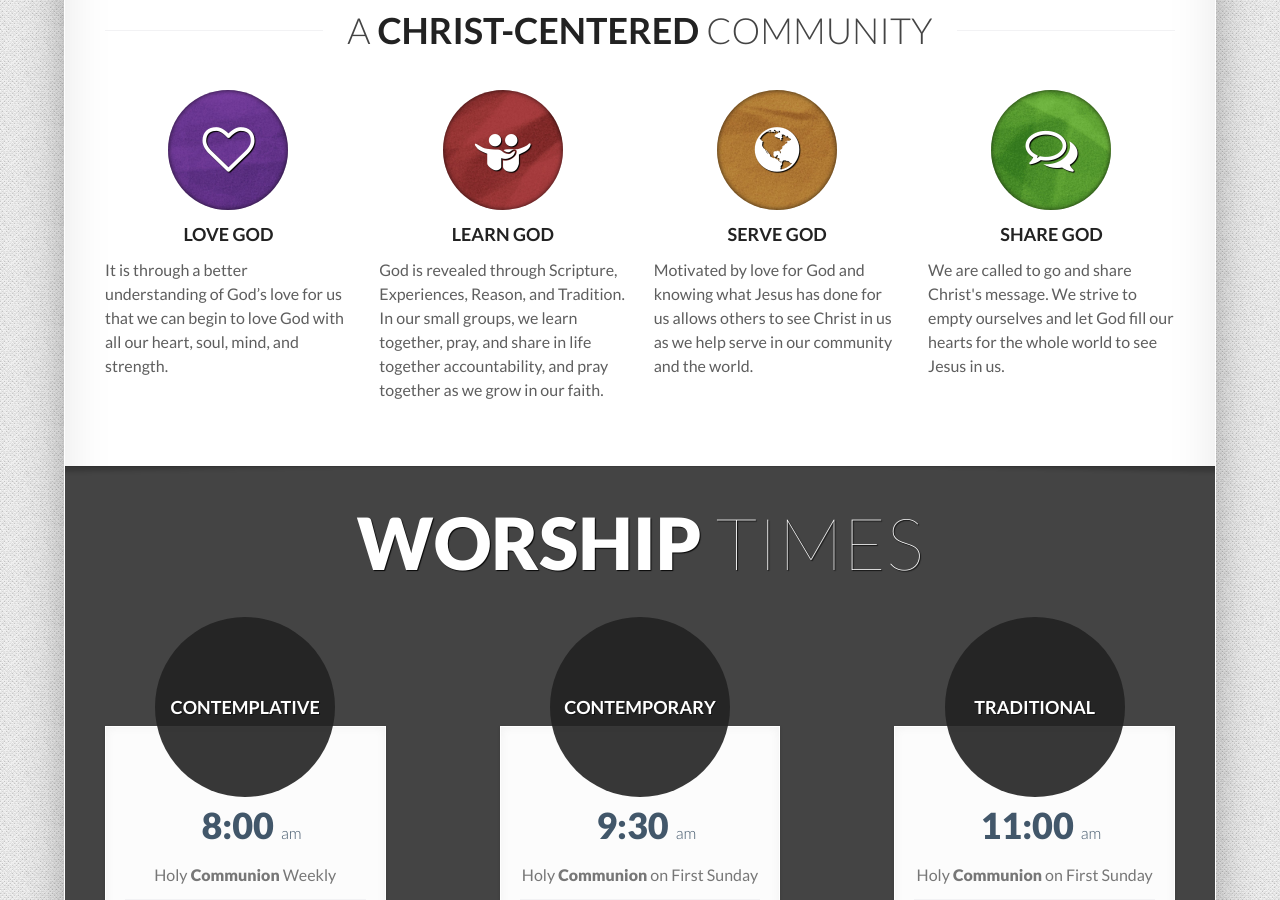
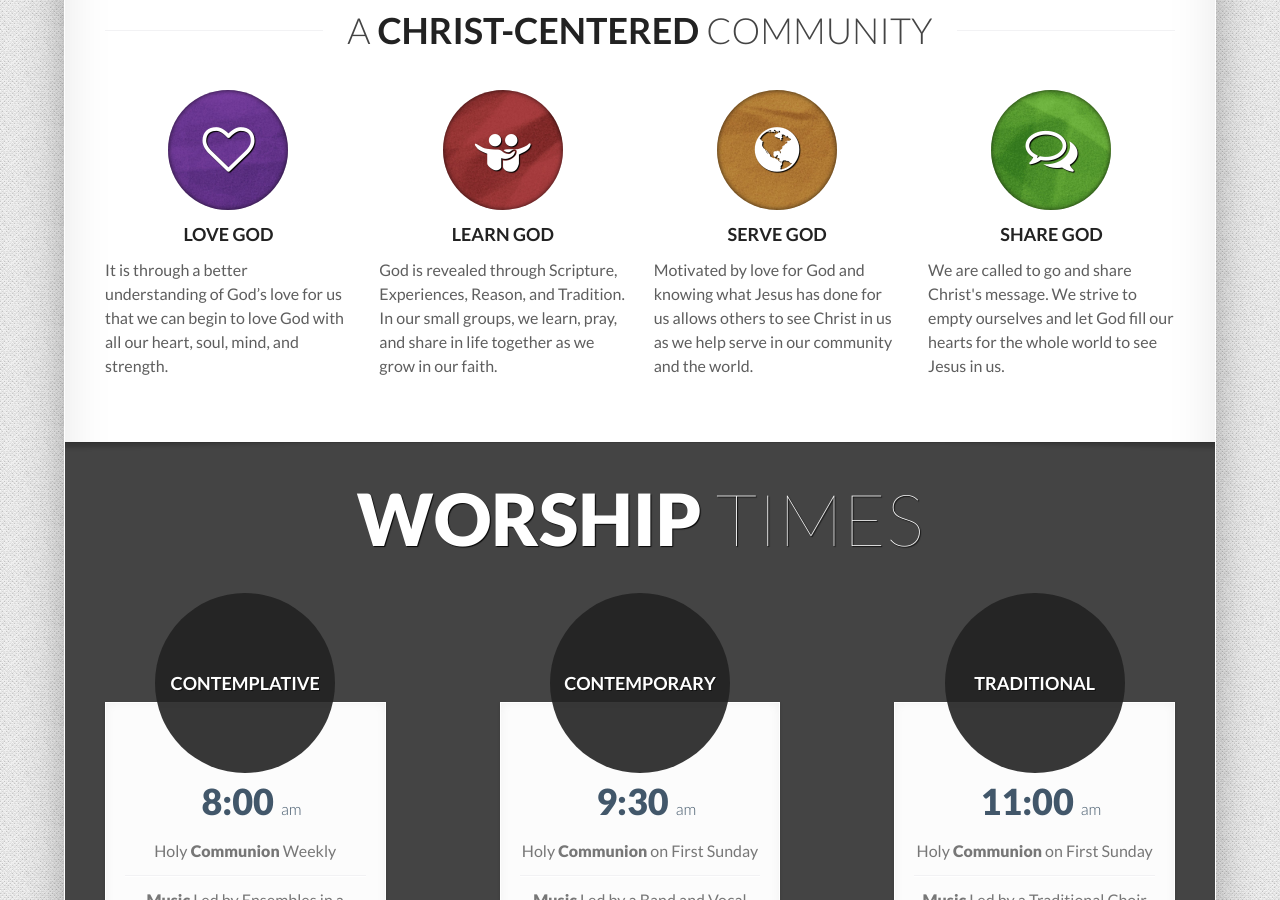
Before and after one commit to fvumc/fvumc.github.io, a Jekyll site: the page built from index.html, in a window 1280 px wide and 900 px high, scrolled down 547 px. Built offline with Jekyll 4.4.1, drawn with Linux system fonts in a browser that asks for light colours; Markdown is read by kramdown in place of the engine named in the settings.

Commit message:
attempt to clarify learn text

```diff
--- a/index.html
+++ b/index.html
@@ -49,7 +49,7 @@ title: Fuquay-Varina United Methodist Church
                 </div>
                 <h3 class="text-center">Learn God</h3>
                 <p>
-                   God is revealed through Scripture, Experiences, Reason, and Tradition. In our small groups, we learn together, pray, and share in life together accountability, and pray together as we grow in our faith.
+                   God is revealed through Scripture, Experiences, Reason, and Tradition. In our small groups, we learn, pray, and share in life together as we grow in our faith.
                 </p>
               </li>
               <li class="span3">
```
